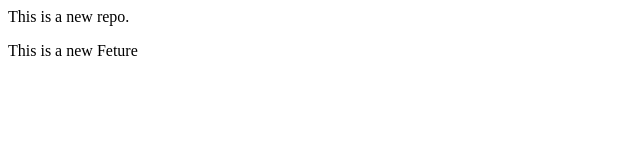
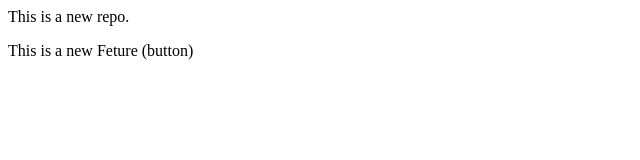
Before and after one commit to Dyanesh-Gowda/LocalDepo, a plain HTML site: page index.html in a window 1280 px wide. Shown: the full height of the page, 0-640 px from the left. Drawn offline with Linux system fonts and the light colour scheme.

```diff
--- a/index.html
+++ b/index.html
@@ -1,2 +1,2 @@
 <p>This is a new repo.</p>
-<p>This is a new Feture</p>
+<p>This is a new Feture (button)</p>
```
